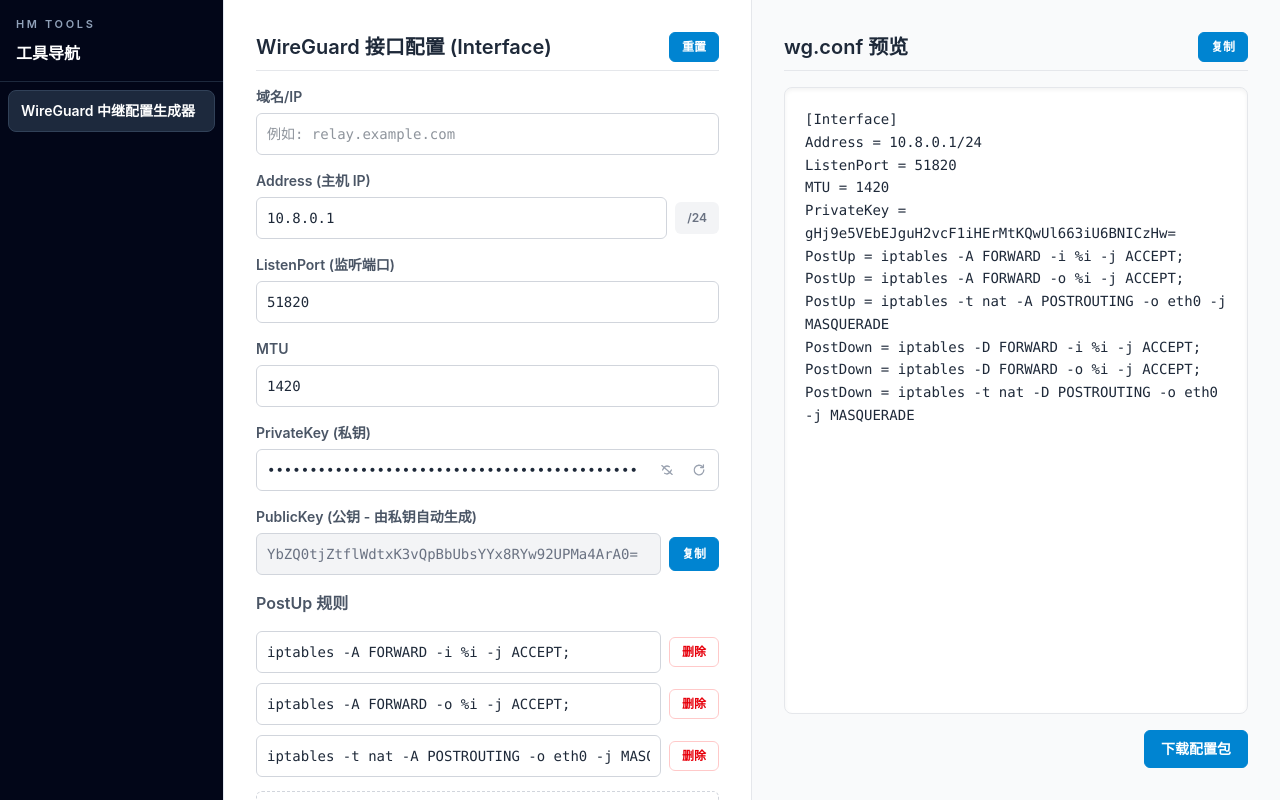
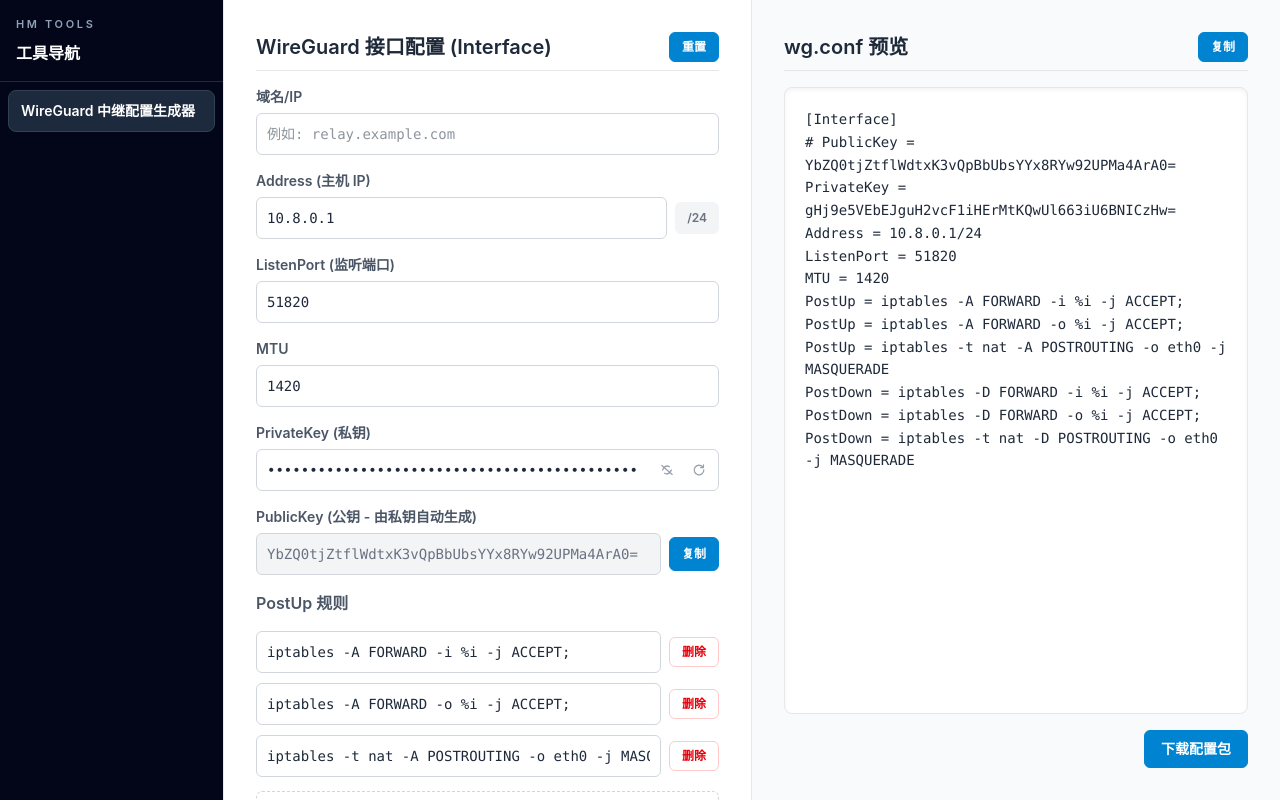
Before and after one commit to hiromuraki/hm-tools, a Vue app: page /wireguard-relay-config-generator in a window 1280 px wide. Built offline with nearby package versions, Linux system fonts and the light colour scheme.

Commit message:
优化配置文件生成

```diff
--- a/src/WireGuardRelayConfigGenerator.vue
+++ b/src/WireGuardRelayConfigGenerator.vue
@@ -690,10 +690,11 @@
     const peerNetworkPrefix = getPeerNetworkPrefix(hostBase);
 
     if (config.relayServer.trim()) conf += `# ${config.relayServer.trim()}\n`;
+    if (config.publicKey.trim()) conf += `# PublicKey = ${config.publicKey.trim()}\n`;
+    if (config.privateKey) conf += `PrivateKey = ${config.privateKey}\n`;
     if (hostBase) conf += `Address = ${hostBase}/24\n`;
     if (config.port) conf += `ListenPort = ${config.port}\n`;
     if (config.mtu) conf += `MTU = ${config.mtu}\n`;
-    if (config.privateKey) conf += `PrivateKey = ${config.privateKey}\n`;
 
     config.postUp.forEach((rule) => {
         if (rule.trim()) conf += `PostUp = ${rule.trim()}\n`;
```
